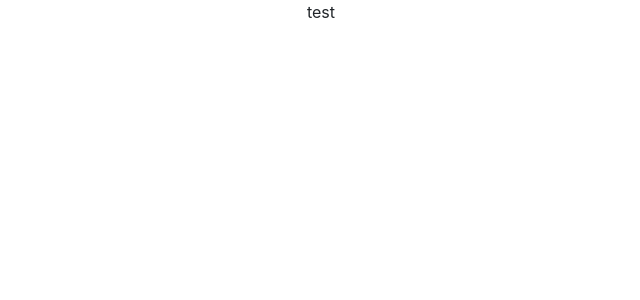
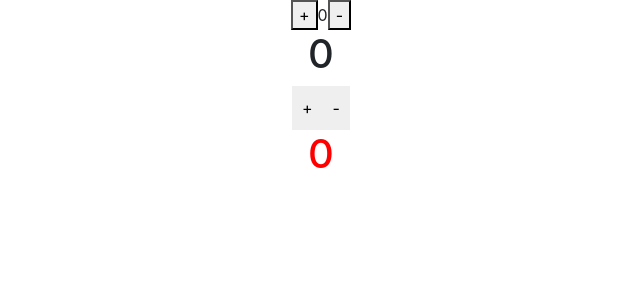
Before and after one commit to taulantisaku/github-users, a React (Create React App) app: page / in a window 1280 px wide. Shown: the top 300 px of the page, without its empty margins (319-959 px from the left). Built offline with nearby package versions, Linux system fonts and the light colour scheme.

Commit message:
Render-props lecture

```diff
--- a/src/App.css
+++ b/src/App.css
@@ -5,6 +5,11 @@
 .App-logo {
   height: 40vmin;
   pointer-events: none;
+}
+
+.App_button2 {
+  border: none;
+  padding: 10px;
 }
 
 @media (prefers-reduced-motion: no-preference) {
--- a/src/App.js
+++ b/src/App.js
@@ -1,11 +1,53 @@
 import { Component } from "react";
 
+import Counter from "./components/Counter";
 //styles
 import "./App.css";
 
 class App extends Component {
   render() {
-    return <div className="App">test</div>;
+    return (
+      <div className="App">
+        <Counter
+          render={({ value, increment, decrement }) => {
+            return (
+              <div>
+                <button onClick={increment}>+ </button>
+                <span>{value}</span>
+                <button onClick={decrement}>-</button>
+              </div>
+            );
+          }}
+        />
+        <Counter
+          render={({ value, increment, decrement }) => {
+            return (
+              <div>
+                <h1>{value}</h1>
+                <button className="App_button2" onClick={increment}>
+                  +
+                </button>
+                <button className="App_button2" onClick={decrement}>
+                  -
+                </button>
+              </div>
+            );
+          }}
+        />
+
+        <Counter
+          render={({ value, increment, decrement }) => {
+            return (
+              <div>
+                <h1 onClick={increment} style={{ color: "red" }}>
+                  {value}
+                </h1>
+              </div>
+            );
+          }}
+        ></Counter>
+      </div>
+    );
   }
 }
 
--- /dev/null
+++ b/src/components/Counter.js
@@ -0,0 +1,30 @@
+import React, { Component } from "react";
+
+export default class Counter extends Component {
+  state = {
+    count: 0,
+  };
+
+  increment = () => {
+    this.setState({
+      count: this.state.count + 1,
+    });
+  };
+  decrement = () => {
+    this.setState({
+      count: this.state.count - 1,
+    });
+  };
+
+  render() {
+    return (
+      <>
+        {this.props.render({
+          value: this.state.count,
+          increment: this.increment,
+          decrement: this.decrement,
+        })}
+      </>
+    );
+  }
+}
```
